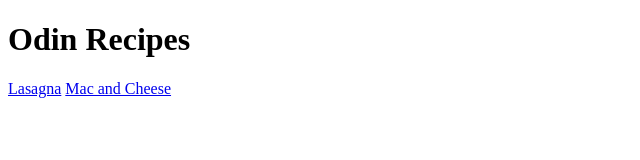
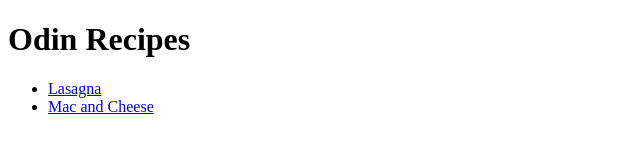
Before and after one commit to rbamboofield/odin-recipes, a plain HTML site: page index.html in a window 1280 px wide. Shown: the whole page, without its empty margins (0-640 px from the left). Drawn offline with Linux system fonts and the light colour scheme.

Commit message:
Change recipe links to an unordered list

```diff
--- a/index.html
+++ b/index.html
@@ -7,7 +7,9 @@
 
     <body>
         <h1>Odin Recipes</h1>
-        <a href="./recipes/lasagna.html">Lasagna</a>
-        <a href="./recipes/mac-and-cheese.html">Mac and Cheese</a>
+        <ul>
+            <li><a href="./recipes/lasagna.html">Lasagna</a></li>
+            <li><a href="./recipes/mac-and-cheese.html">Mac and Cheese</a></li>
+        </ul>
     </body>
 </html>
```
